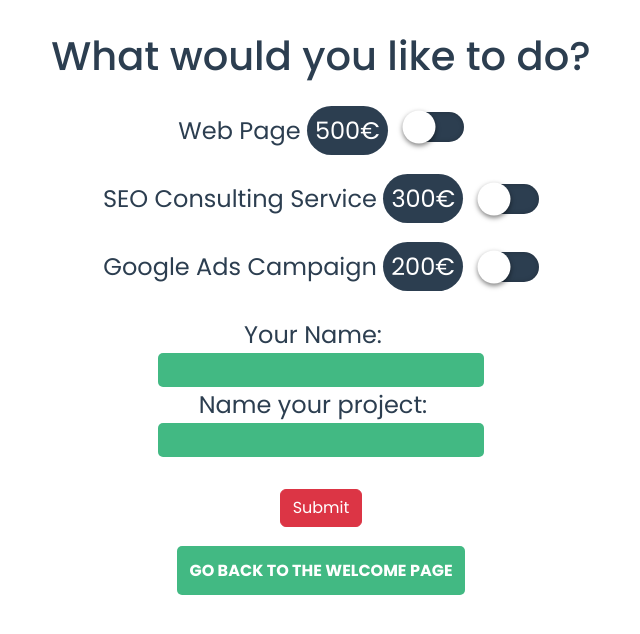
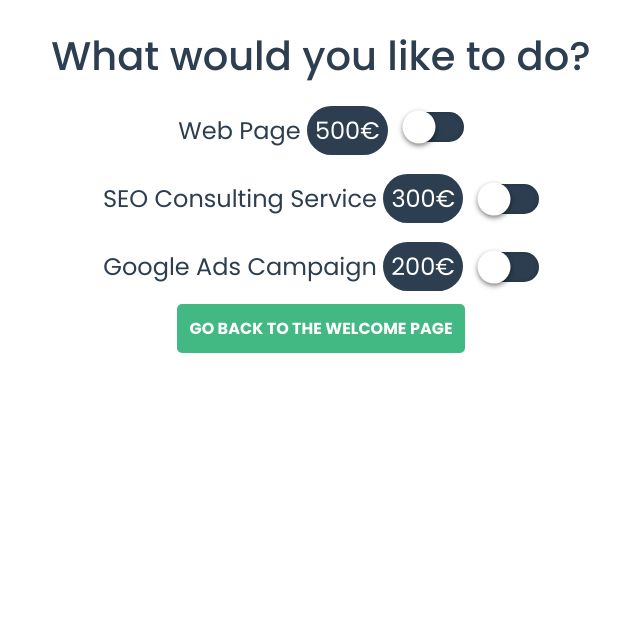
Before and after one commit to ViuCoding/Sprint-7, a Vue app: page / in a window 1280 px wide. Both pictures are taken after a click on the link "GET YOUR QUOTE". Shown: the top 634 px of the page, without its empty margins (319-959 px from the left). Built offline with nearby package versions, Linux system fonts and the light colour scheme.

Commit message:
commented out some code

```diff
--- a/src/views/HomeView.vue
+++ b/src/views/HomeView.vue
@@ -1,5 +1,6 @@
 <template>
-  <form @submit.prevent="handleSubmit">
+  <!-- <form @submit.prevent="handleSubmit"> -->
+  <form>
     <div class="price-query">
       <h1>What would you like to do?</h1>
       <div class="input-box">
@@ -21,19 +22,19 @@
       </div>
     </div>
 
-    <div class="client-info input-box">
+    <!-- <div class="client-info input-box">
       <label for="name">Your Name: </label>
       <input type="text" id="name" v-model="userName" required />
       <label for="project">Name your project: </label>
       <input type="text" id="project" v-model="projectName" required />
-    </div>
+    </div> -->
 
-    <button class="btn btn-danger">Submit</button>
+    <!-- <button class="btn btn-danger">Submit</button> -->
   </form>
 
   <h2 v-if="totalQuote" class="total">Total: {{ totalQuote }}€</h2>
 
-  <DisplayQuotes :quoteList="quoteList" />
+  <!-- <DisplayQuotes :quoteList="quoteList" /> -->
 </template>
 
 <script>
@@ -81,16 +82,16 @@
       this.calculateTotal();
     },
 
-    handleSubmit() {
-      console.log("Form submitted");
-      this.quoteList.push({
-        name: this.userName,
-        project: this.projectName,
-        total: this.totalQuote,
-      });
+    // handleSubmit() {
+    //   console.log("Form submitted");
+    //   this.quoteList.push({
+    //     name: this.userName,
+    //     project: this.projectName,
+    //     total: this.totalQuote,
+    //   });
 
-      console.log(this.quoteList);
-    },
+    //   console.log(this.quoteList);
+    // },
   },
 };
 </script>
```
